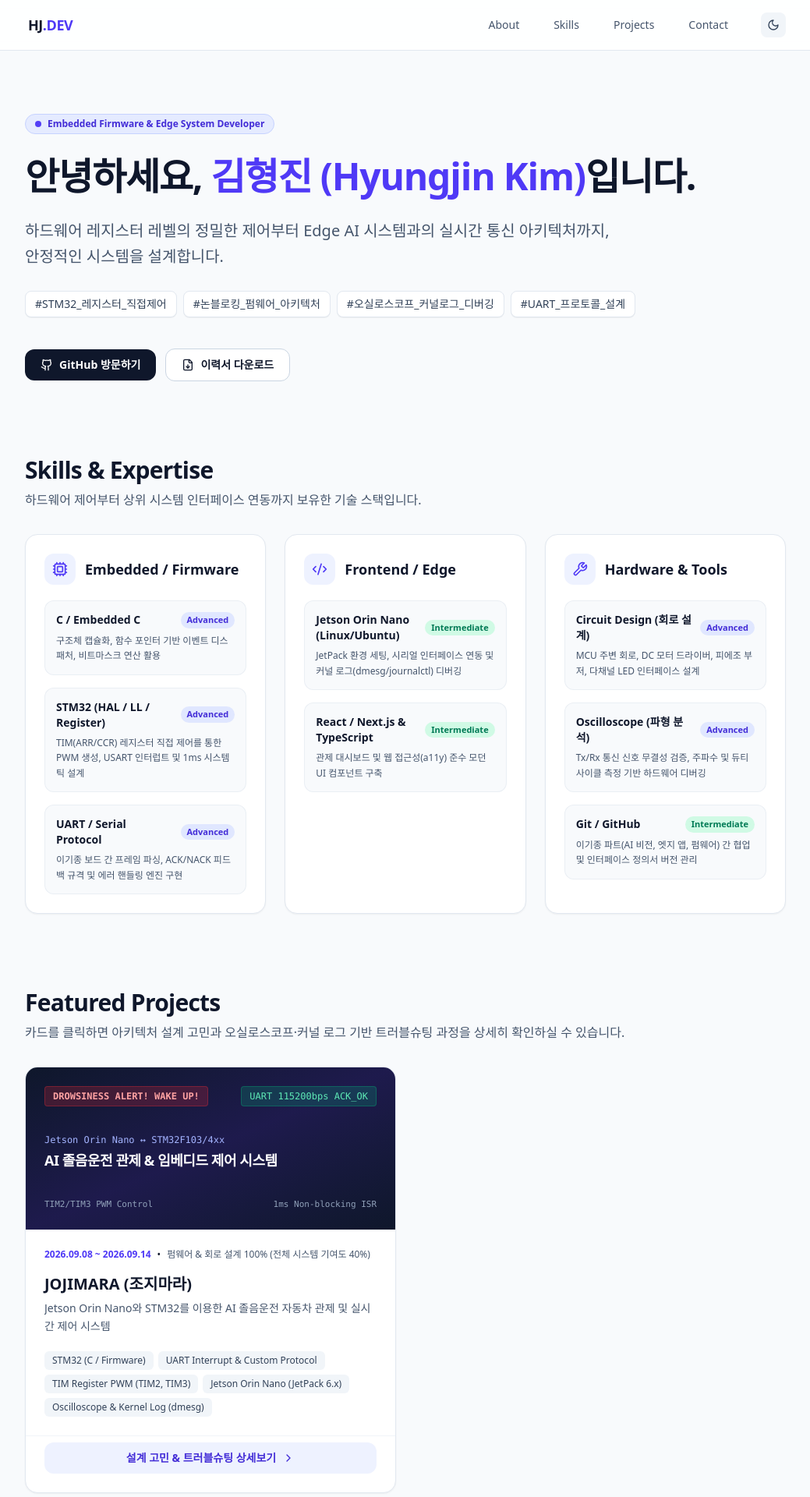
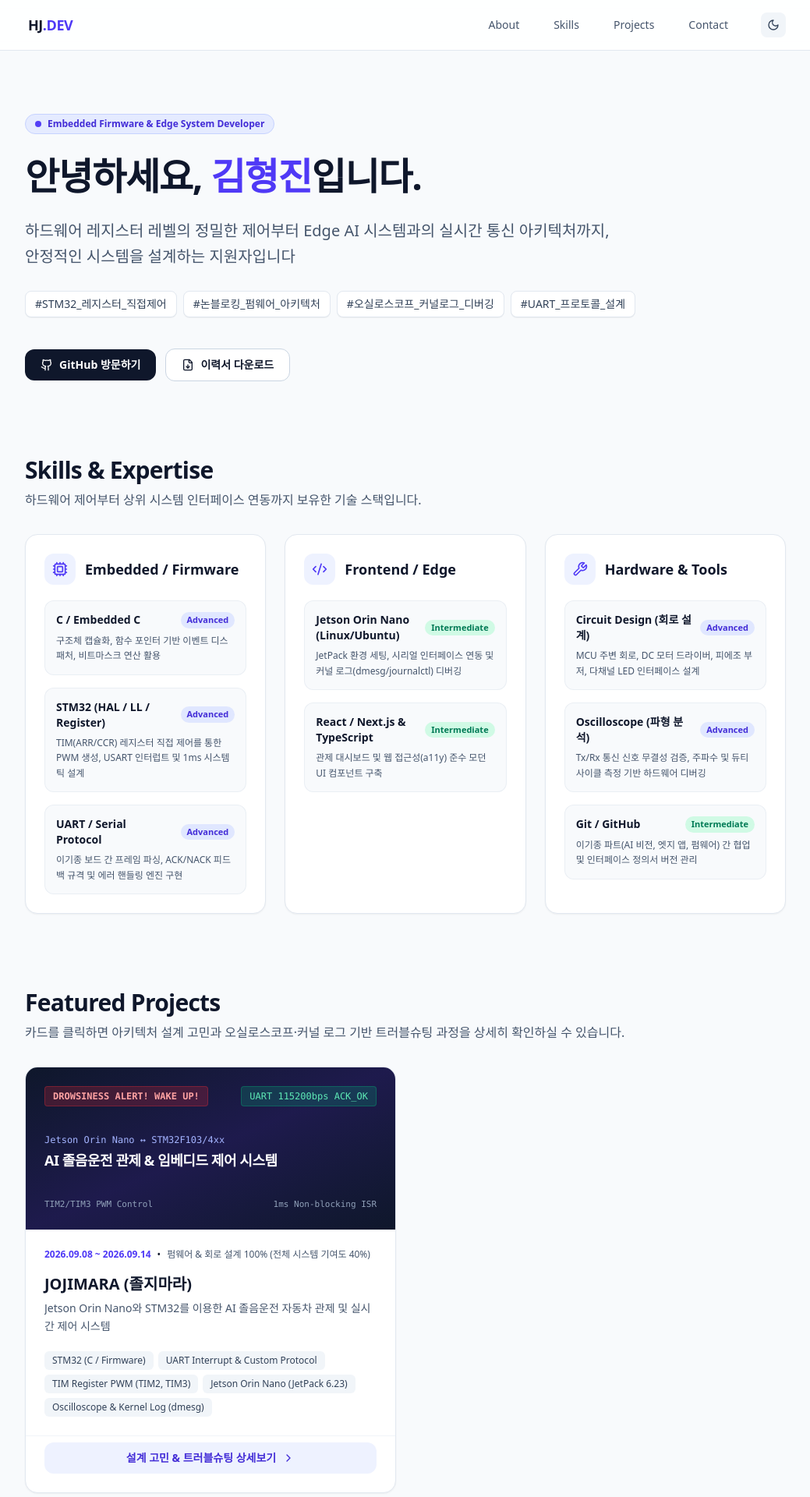
Before and after one commit to rlagudwls5518/rlagudwls5518.github.io, a Next.js app: page / in a window 1280 px wide. Shown: the top 1920 px of the page at 78% size, without its empty margins (120-1159 px from the left). Built offline with nearby package versions, Linux system fonts and the light colour scheme.

Commit message:
fix: 졸지마라 프로젝트 수정

```diff
--- a/src/app/page.tsx
+++ b/src/app/page.tsx
@@ -89,10 +89,10 @@ export interface SkillCategory {
 // ============================================================================
 
 const DEVELOPER_INFO = {
-  name: "김형진 (Hyungjin Kim)",
+  name: "김형진",
   role: "Embedded Firmware & Edge System Developer",
   oneLiner:
-    "하드웨어 레지스터 레벨의 정밀한 제어부터 Edge AI 시스템과의 실시간 통신 아키텍처까지, 안정적인 시스템을 설계합니다.",
+    "하드웨어 레지스터 레벨의 정밀한 제어부터 Edge AI 시스템과의 실시간 통신 아키텍처까지, 안정적인 시스템을 설계하는 지원자입니다",
   tags: [
     "#STM32_레지스터_직접제어",
     "#논블로킹_펌웨어_아키텍처",
@@ -169,13 +169,13 @@ const SKILLS_DATA: SkillCategory[] = [
 const PROJECTS_DATA: ProjectDetail[] = [
   {
     id: "jojimara-v1",
-    title: "JOJIMARA (조지마라)",
+    title: "JOJIMARA (졸지마라)",
     subtitle: "Jetson Orin Nano와 STM32를 이용한 AI 졸음운전 자동차 관제 및 실시간 제어 시스템",
     period: "2026.09.08 ~ 2026.09.14",
-    teamAndRole: "3인 팀 프로젝트 (임베디드 펌웨어 및 하드웨어 회로 설계 전담 - 1인)",
+    teamAndRole: "3인 팀 프로젝트 (임베디드 펌웨어 및 하드웨어 회로 설계 전담)",
     contribution: "펌웨어 & 회로 설계 100% (전체 시스템 기여도 40%)",
     thumbnailPrompt: "STM32 하드웨어 설계도 및 도로주행/졸음감지 AI 실시간 카메라 관제 화면",
-    githubUrl: "https://github.com/rlagudwls5518/joji",
+    githubUrl: "https://github.com/rlagudwls5518/jojimara",
     overview: {
       background:
         "대한상공회의소 서울기술교육센터에서 진행한 프로젝트로, 주행 중 운전자의 졸음 상태 및 도로 상황(터널 진입/탈출, 차선/차량 인식)을 Edge AI(Jetson Orin Nano)로 실시간 분석하고, 즉각적으로 차량 내 액추에이터(경고 부저, 환기용 에어컨/공기청정기 모터, 다채널 경고 LED)를 정밀 제어하는 통합 관제 시스템입니다.",
@@ -198,14 +198,14 @@ const PROJECTS_DATA: ProjectDetail[] = [
       },
       {
         name: "UART Interrupt & Custom Protocol",
-        reason: "이기종 보드(Jetson-STM32) 간 명확한 명령 전달과 ACK/NACK 기반의 상태 동기화 및 디버깅 가시성 확보",
+        reason: "Jetson-STM32 간 명확한 명령 전달과 ACK/NACK 기반의 상태 동기화 및 디버깅 가시성 확보",
       },
       {
         name: "TIM Register PWM (TIM2, TIM3)",
         reason: "HAL 기본 함수의 오버헤드를 줄이고 모터 속도 제어 및 3kHz 부저 주파수/듀티비를 정밀하게 가변하기 위해 ARR/CCR 직접 조작",
       },
       {
-        name: "Jetson Orin Nano (JetPack 6.x)",
+        name: "Jetson Orin Nano (JetPack 6.23)",
         reason: "운전자 안면/시선 인식 및 도로 객체 인식을 실시간 처리하는 상위 엣지 AI 컴퓨터와의 시리얼 인터페이스 연동",
       },
       {
@@ -222,7 +222,7 @@ const PROJECTS_DATA: ProjectDetail[] = [
         comparison: {
           optionA: {
             name: "다중 if-else / switch 분기문",
-            desc: "구현은 단순하나 문자열 비교(`strcmp`)가 중첩되어 파싱 루틴이 비대해지고, 새로운 센서/액추에이터 명령 추가 시 파서 코어 로직을 매번 수정해야 함 (OCP 위배).",
+            desc: "구현은 단순하나 문자열 비교(strcmp)가 중첩되어 파싱 루틴이 비대해지고, 새로운 센서/액추에이터 명령 추가 시 파서 코어 로직을 매번 수정해야 함 (OCP 위배).",
           },
           optionB: {
             name: "CommandEntry 구조체 배열 & 함수 포인터 매핑",
@@ -230,22 +230,30 @@ const PROJECTS_DATA: ProjectDetail[] = [
             isSelected: true,
           },
           whySelected:
-            "파싱 엔진과 실제 제어 비즈니스 로직을 완벽히 분리하여, 신규 명령이 추가되더라도 `cmd_table`에 엔트리 한 줄만 추가하면 되도록 확장성을 극대화했습니다. 또한 정의되지 않은 명령 수신 시 일관되게 `NACK_INVALID_CMD` 피드백을 반환하도록 표준화했습니다.",
+            "파싱 엔진과 실제 제어 비즈니스 로직을 완벽히 분리하여, 신규 명령이 추가되더라도 cmd_table에 엔트리 한 줄만 추가하면 되도록 확장성을 극대화했습니다. 또한 정의되지 않은 명령 수신 시 일관되게 NACK_INVALID_CMD 피드백을 반환하도록 표준화했습니다.",
         },
         impact:
           "엣지 애플리케이션 담당 팀원과의 협업 시 사전 합의된 인터페이스 정의서와 1:1로 매핑되는 클린 코드를 유지했으며, 명령어 추가 및 수정 시간을 대폭 단축했습니다.",
-        codeSnippet: `typedef struct {
-    const char *cmd_str;
-    void (*handler)(const char *args);
-} CommandEntry_t;
+        codeSnippet: `typedef void (*CmdHandler)(void);
+typedef struct {
+    CommandType cmd_type;      // 명령어 Enum 타입
+    const char *cmd_str;       // 응답 문자열
+    CmdHandler handler;        // 실행할 함수 포인터
+} CommandEntry;
 
-// 확장성이 보장되는 테이블 기반 커맨드 매핑
-static const CommandEntry_t cmd_table[] = {
-    { "DROWSY_WARN", App_HandleDrowsyWarn },
-    { "TUNNEL_IN",   App_HandleTunnelIn   },
-    { "TUNNEL_OUT",  App_HandleTunnelOut  },
-    { "LANE_WARN",   App_HandleLaneWarn   },
-    // 신규 명령 추가 시 테이블 엔트리만 확장
+// 테이블 정의: 여기에 한 줄씩만 추가/수정하면 모든 로직이 자동 연동됨
+static const CommandEntry cmd_table[] = {
+    { CMD_DROWSY_WARN, "ACK_DROWSY_WARN", app_start_buzzer },
+    { CMD_DROWSY_OK,   "ACK_DROWSY_OK",   app_stop_buzzer },
+    { CMD_VENT_ON,     "ACK_VENT_ON",     app_aircon_start },
+    { CMD_WARN_CENTER, "ACK_WARN_CENTER", action_warn_center },
+    { CMD_WARN_RIGHT,  "ACK_WARN_RIGHT",  action_warn_right },
+    { CMD_WARN_LEFT,   "ACK_WARN_LEFT",   action_warn_left },
+    { CMD_CENTER_OK,   "ACK_CENTER_OK",   action_center_ok },
+    { CMD_RIGHT_OK,    "ACK_RIGHT_OK",    action_right_ok },
+    { CMD_LEFT_OK,     "ACK_LEFT_OK",     action_left_ok },
+    { CMD_WIN_CLOSE,   "ACK_WIN_CLOSE",   action_win_close },
+    { CMD_WIN_OPEN,    "ACK_WIN_OPEN",    action_win_open },
 };`,
       },
       {
@@ -256,11 +264,11 @@ static const CommandEntry_t cmd_table[] = {
         comparison: {
           optionA: {
             name: "액추에이터별 개별 함수 및 전역 변수 나열",
-            desc: "`Motor1_On()`, `Motor2_On()`, `LED_Left_Toggle()` 등 하드웨어 채널별로 함수를 중복 작성하여 상태 동기화가 복잡해짐.",
+            desc: "Motor1_On(), Motor2_On(), LED_Left_Toggle() 등 하드웨어 채널별로 함수를 중복 작성하여 상태 동기화가 복잡해짐.",
           },
           optionB: {
             name: "DCMotor_t 구조체 캡슐화 & 비트마스크(target_led) 연산",
-            desc: "제어 핀과 TIM2 채널 정보를 `DCMotor_t` 구조체로 추상화하여 단일 드라이버 코드로 다중 모터를 제어하고, LED는 비트마스크(`target_led`)로 다중 상태를 단일 변수에서 동시 관리.",
+            desc: "제어 핀과 TIM2 채널 정보를 DCMotor_t 구조체로 추상화하여 단일 드라이버 코드로 다중 모터를 제어하고, LED는 비트마스크(target_led)로 다중 상태를 단일 변수에서 동시 관리.",
             isSelected: true,
           },
           whySelected:
@@ -269,18 +277,18 @@ static const CommandEntry_t cmd_table[] = {
         impact:
           "단일 드라이버 로직으로 2개의 모터를 완벽히 제어하고(에어컨 10초 자동 OFF 포함), 메인 루프 방해 없이 백그라운드 인터럽트에서 다채널 LED의 동시 점멸 동기화를 달성했습니다.",
         codeSnippet: `typedef struct {
-    GPIO_TypeDef *port;
-    uint16_t pin;
-    volatile uint32_t *ccr_reg; // TIM2 CCR 레지스터 직접 포인팅
-    uint32_t auto_off_tick;     // 논블로킹 10초 자동 종료 틱
-    uint8_t is_running;
+    GPIO_TypeDef *dir_port;
+    uint8_t pin_in1;
+    uint8_t pin_in2;
+    volatile uint32_t *ccr;
 } DCMotor_t;
 
-// 비트마스크를 통한 다중 채널 LED 동시 상태 제어
-#define LED_LEFT   (1 << 0)
-#define LED_CENTER (1 << 1)
-#define LED_RIGHT  (1 << 2)
-volatile uint8_t target_led_mask = 0x00;`,
+typedef enum {
+   CENTER = (1 << 0),
+   RIGHT = (1 << 1),
+   LEFT = (1 << 2),
+   NONE = 0
+} LED_STATE;`,
       },
     ],
     troubleshooting: [
@@ -290,8 +298,8 @@ volatile uint8_t target_led_mask = 0x00;`,
         issue:
           "Jetson Orin Nano에서 졸음 감지(`DROWSY_WARN`) 등의 명령을 송신한 후 STM32의 응답(`ACK`)을 대기할 때 간헐적으로 수신 타임아웃이 발생하여, 상위 관제 시스템의 상태 동기화가 실패하고 차량 안전 경보 시퀀스가 지연되는 현상이 발생했습니다.",
         rootCause: [
-          "초기 STM32 펌웨어 내 액추에이터(부저 250ms 단속음 비프 패턴, 모터 10초 구동 유지 등) 제어 로직에 블로킹 방식의 지연 함수(`HAL_Delay`)가 사용됨.",
-          "지연 함수가 수행되는 동안 CPU 점유가 독점되면서, 그 사이에 들어오는 Jetson의 상태 질의 및 연속 명령에 대해 즉각적인 패킷 파싱과 `ACKOK` 전송 타이밍을 충족하지 못함.",
+          "초기 STM32 펌웨어 내 액추에이터(부저 250ms 단속음 비프 패턴, 모터 10초 구동 유지 등) 제어 로직에 블로킹 방식의 지연 함수(Delay)가 사용됨.",
+          "지연 함수가 수행되는 동안 CPU 점유가 독점되면서, 그 사이에 들어오는 Jetson의 상태 질의 및 연속 명령에 대해 즉각적인 패킷 파싱과 ACKOK 전송 타이밍을 충족하지 못함.",
         ],
         logOrCode: `// [Before] 블로킹 제어로 인해 CPU가 독점되어 UART 응답 지연 발생
 void Buzzer_Alert_Blocking(void) {
```
